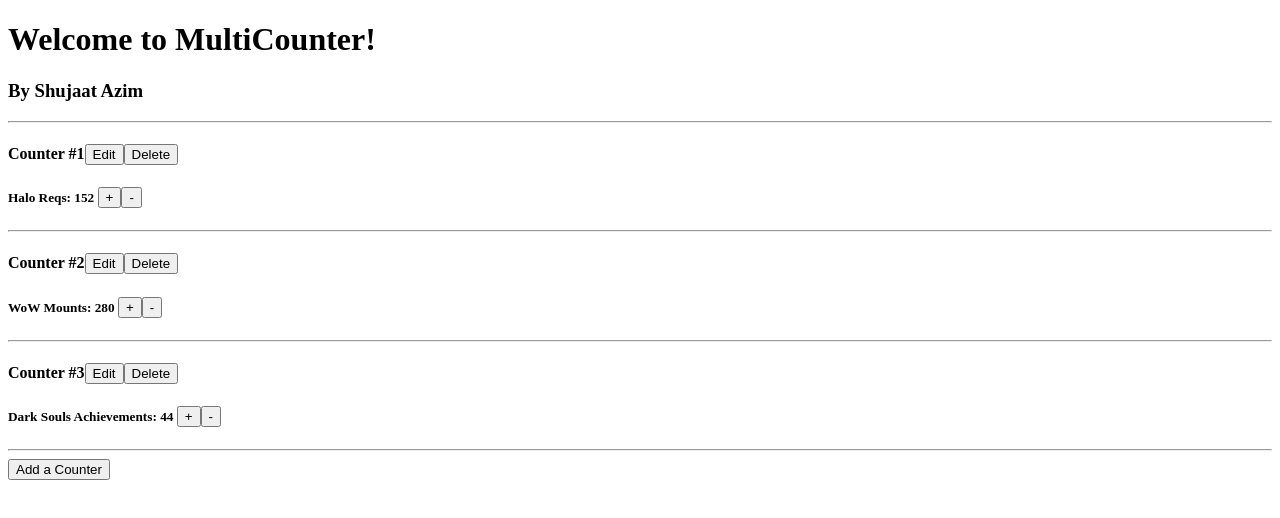
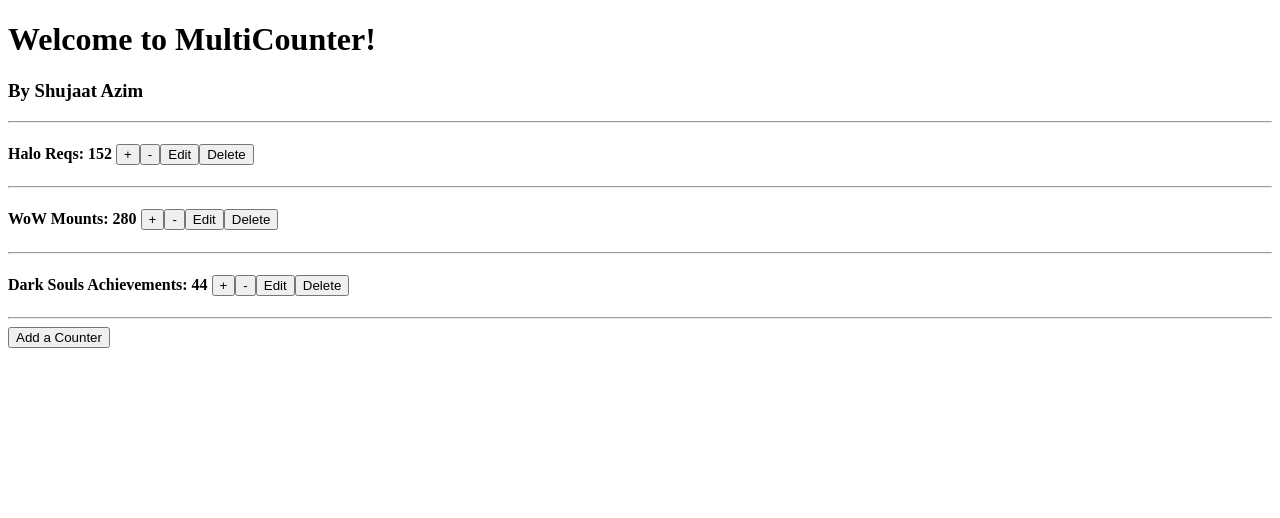
Before and after one commit to ShujaatAzim/MultiCounter-Frontend, a React (Create React App) app: page / in a window 1280 px wide. Shown: the top 518 px of the page. Built offline with nearby package versions, Linux system fonts and the light colour scheme.

Commit message:
added delete functionality, reworked layout to be better looking and more streamlined

```diff
--- a/src/App.js
+++ b/src/App.js
@@ -25,14 +25,20 @@
     handleFormRender()
   }
 
+  const finalizeDelete = targetCounter => {
+    let newArr = [...allCounters]
+    newArr.splice(newArr.indexOf(newArr.find(counter => counter.name === targetCounter)), 1)
+    setAllCounters(newArr)
+  }
+
   return (
     <div>
       <h1>Welcome to MultiCounter!</h1>
       <h3>By Shujaat Azim</h3>
       <hr />
       <div>
-        {allCounters.map((counter, i) => {
-          return <Counter key={i} counterNumber={i + 1} counterObj={counter} />
+        {allCounters.map(counter => {
+          return <Counter key={counter.name} counterObj={counter} finalizeDelete={finalizeDelete}/>
         })}
       </div>
       <div>
--- a/src/Components/Counter.js
+++ b/src/Components/Counter.js
@@ -2,7 +2,6 @@
 
 const Counter = props => {
 
-  const [number] = useState(props.counterNumber)
   const [name, setName] = useState(props.counterObj.name)
   const [amount, setAmount] = useState(props.counterObj.amount)
   const [editing, setEditing] = useState(false)
@@ -25,7 +24,6 @@
   }
 
   const cancelChange = event => {
-    event.preventDefault()
     setEditing(false)
     setDeleting(false)
   }
@@ -34,7 +32,8 @@
     <div>
       {editing ?
         <div>
-          <h4>Counter #{number}<button onClick={cancelChange}>Cancel</button></h4>
+          <h4>{name}: {amount} <button disabled>+</button><button disabled>-</button>
+          <button onClick={cancelChange}>Cancel</button></h4>
             <form onSubmit={cancelChange}>
               <label>Edit Counter Name: </label>
                 <input type="text" value={name} onChange={(e) => setName(e.target.value)} />
@@ -42,20 +41,20 @@
                 <input type="number" value={amount} onChange={(e) => setAmount(e.target.value)} />
               <input type="submit" value="Done" />
             </form>
-            <h5>{name}: {amount} <button disabled>+</button><button disabled>-</button></h5>
           <hr />
         </div>
       : deleting ?
         <div>
-          <h4>Counter #{number}<button disabled>Edit</button><button disabled>Delete</button></h4>
-            <h4>Are you sure you want to delete?<button>Yes</button><button onClick={cancelChange}>Cancel</button></h4>
-          <h5>{name}: {amount} <button disabled>+</button><button disabled>-</button></h5>
+          <h4>{name}: {amount} <button disabled>+</button><button disabled>-</button>
+          <button disabled>Edit</button><button disabled>Delete</button></h4>
+            <h4>Are you sure you want to delete?<button onClick={() => props.finalizeDelete(name)}>Yes</button>
+              <button onClick={cancelChange}>Cancel</button></h4>
           <hr />
         </div>
       :
         <div>
-          <h4>Counter #{number}<button onClick={editCounter}>Edit</button><button onClick={deleteCounter}>Delete</button></h4>
-          <h5>{name}: {amount} <button onClick={increase}>+</button><button onClick={decrease}>-</button></h5>
+          <h4>{name}: {amount} <button onClick={increase}>+</button><button onClick={decrease}>-</button>
+          <button onClick={editCounter}>Edit</button><button onClick={deleteCounter}>Delete</button></h4>
           <hr />
         </div>
         }
```
